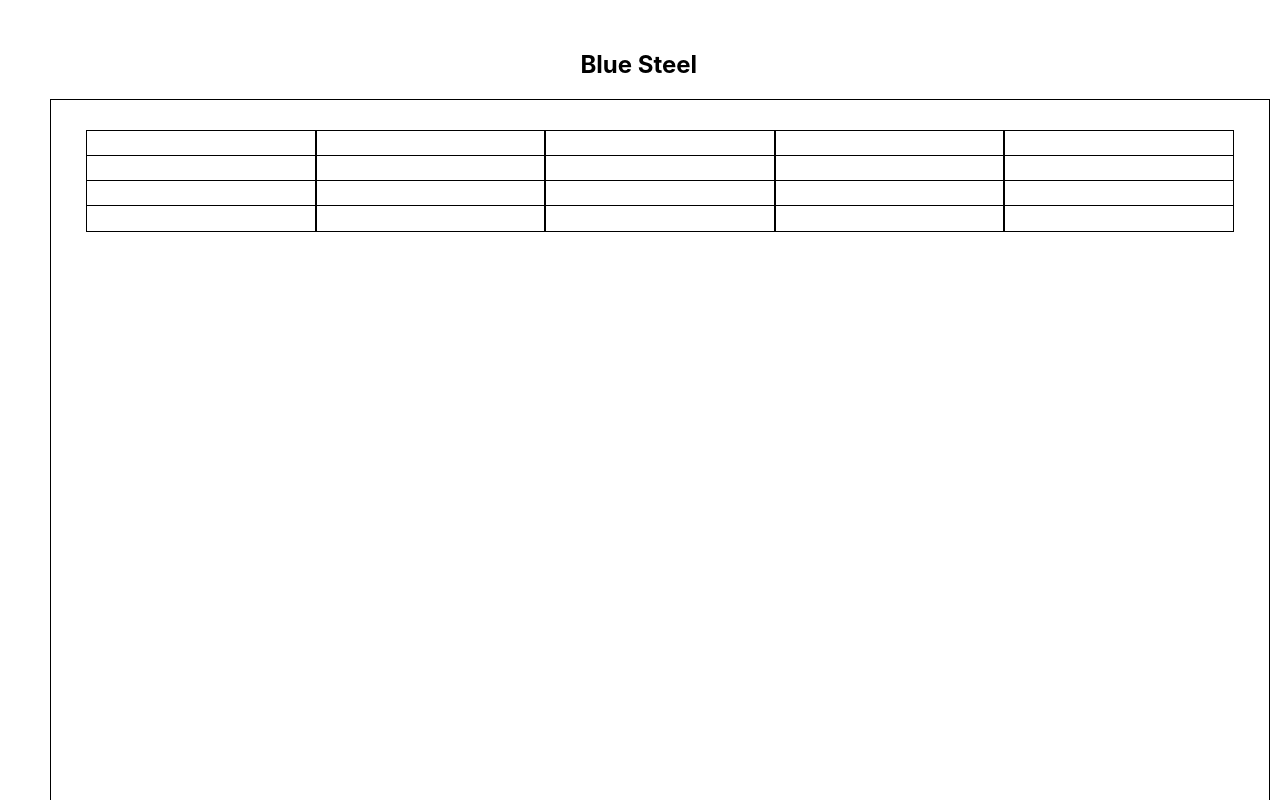
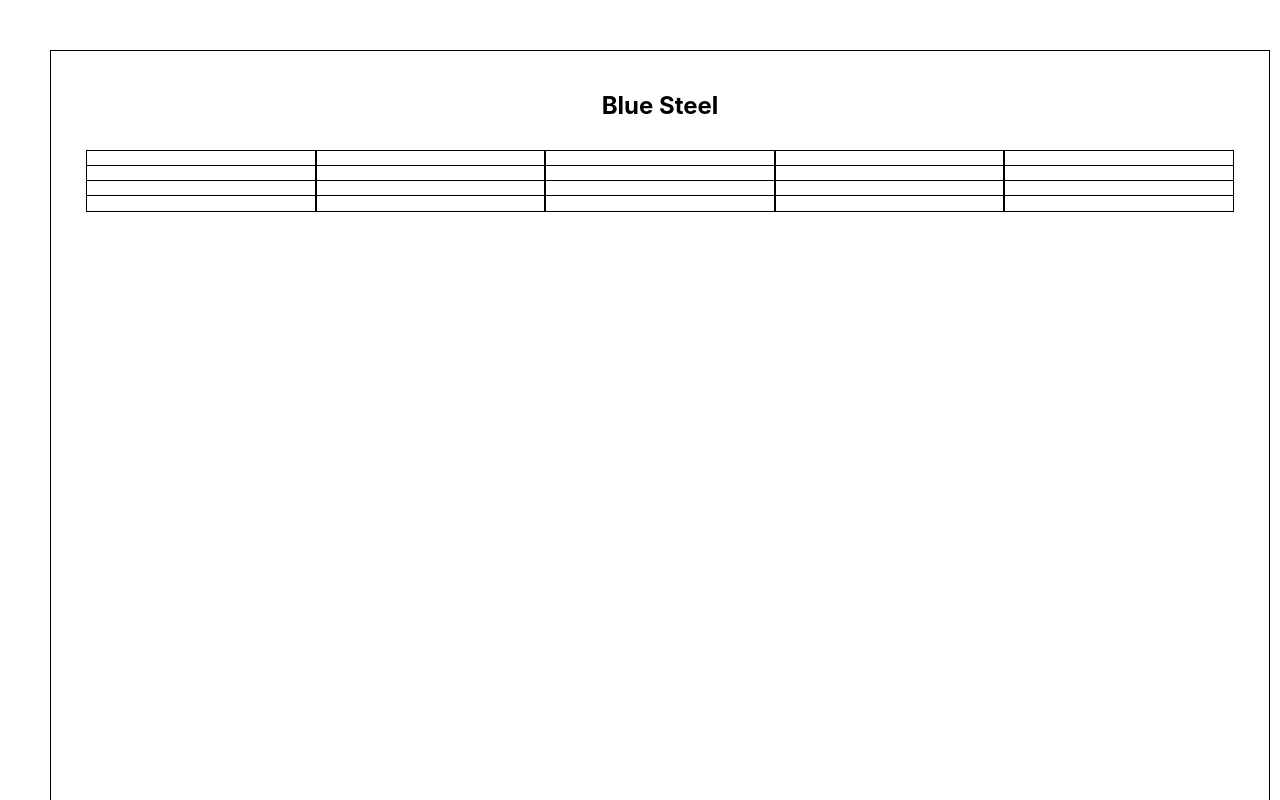
Before and after one commit to SKrauth/blue-steel, a React (Create React App) app: page / in a window 1280 px wide. Shown: the top 800 px of the page. Built offline with nearby package versions, Linux system fonts and the light colour scheme.

Commit message:
Beat and Note outline

```diff
--- a/src/App.tsx
+++ b/src/App.tsx
@@ -15,7 +15,6 @@
 
   return (
     <div style={pageContainer} ref={ref}>
-      <h2>Blue Steel</h2>
       <Page pageWidth={pageWidth} />
     </div>
   );
--- /dev/null
+++ b/src/components/Beat/Styles.tsx
@@ -0,0 +1,3 @@
+import styled from "styled-components";
+
+export const StyledBeat = styled.span``;
--- /dev/null
+++ b/src/components/Beat/index.tsx
@@ -0,0 +1,2 @@
+export * from "./Beat"
+export * from "./Styles"
--- a/src/components/Line/Line.tsx
+++ b/src/components/Line/Line.tsx
@@ -9,7 +9,7 @@
 }
 
 export function Line({ width, measures }: LineProps) {
-    let lineContents = measures.map(() => {return <MeasureComp measureWidth={width / measures.length} measureHeight={100} />})
+    let lineContents = measures.map(() => {return <MeasureComp measureWidth={width / measures.length} measureHeight={60} />})
 
     return <StyledLine>{lineContents}</StyledLine>;
 };
--- a/src/components/Measure/Measure.tsx
+++ b/src/components/Measure/Measure.tsx
@@ -4,11 +4,16 @@
 export interface MeasureProps {
     measureWidth: number;
     measureHeight: number;
+    lineWeight?: number;
 }
 
-export function Measure({ measureWidth, measureHeight }: MeasureProps) {
-    let lineWeight: number = 1;
+export function Measure({ measureWidth, measureHeight, lineWeight = 1 }: MeasureProps) {
     let marginHeight: number = measureHeight / 4 - lineWeight;
+
+    // beat should contain a span with height = measureHeight + measureMargin
+    // beat width = measureWidth / measure.timeSignature.length
+    // beat contains logic for calculating note x/y within it's span
+    // beat contains grouping/structure logic for note
 
     return (
         <StyledMeasure height={measureHeight} width={measureWidth}>
--- /dev/null
+++ b/src/components/Note/Styles.tsx
@@ -0,0 +1,3 @@
+import styled from "styled-components";
+
+export const StyledNote = styled.span``;
--- /dev/null
+++ b/src/components/Note/index.tsx
@@ -0,0 +1,2 @@
+export * from "./Note"
+export * from "./Styles"
--- a/src/components/Page/Page.tsx
+++ b/src/components/Page/Page.tsx
@@ -9,11 +9,12 @@
 }
 
 export function Page({ pageWidth, padding = 20 }: PageProps) {
-    let musicBarPlaceholder: Measure[] = [{id: 1}, {id:2}, {id:3}, {id: 4}, {id: 5}];
+    let musicBarPlaceholder: Measure[] = [{ id: 1 }, { id: 2 }, { id: 3 }, { id: 4 }, { id: 5 }];
 
     return (
         <StyledPage height={Math.floor(pageWidth * (11 / 8.5))} width={pageWidth} padding={padding}>
-            <Line measures={musicBarPlaceholder} width={pageWidth - (2 * padding)} />
+            <h2>Blue Steel</h2>
+            <Line measures={musicBarPlaceholder} width={pageWidth - 2 * padding} />
         </StyledPage>
     );
 }
```
Also changed, not shown: src/components/Beat/Beat.tsx (added, +16 -0 lines), src/components/Note/Note.tsx (added, +13 -0 lines).
